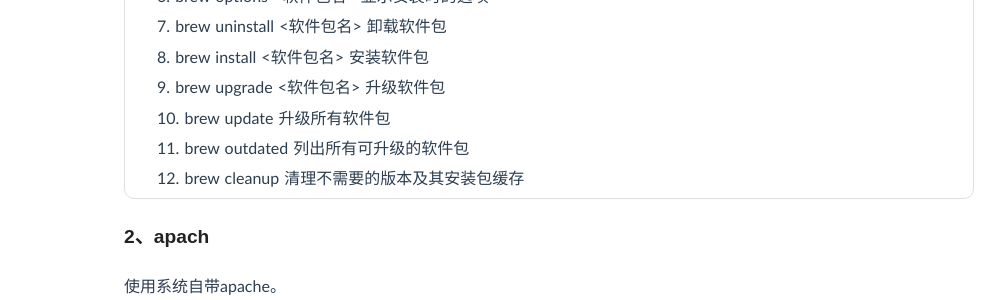
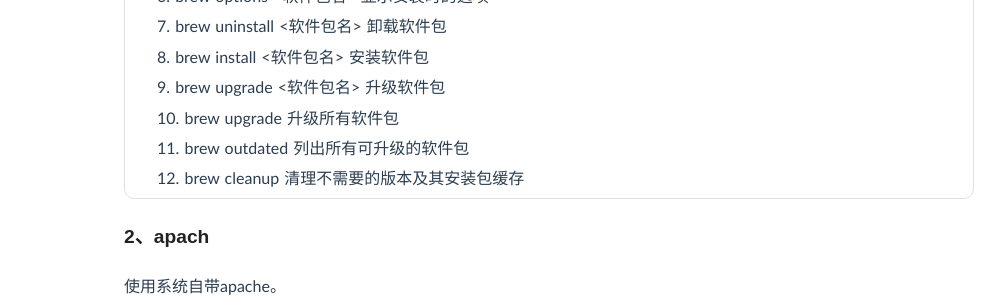
Before and after one commit to vincen/vincen.github.io, a Jekyll site: the page built from _posts/2015-12-18-0001.md, in a window 1280 px wide. Shown: the part 469-769 px from the top of the page, without its empty margins (91-1096 px from the left). Built offline with Jekyll 4.4.1, drawn with Linux system fonts in a browser that asks for light colours; comment, search, counter and statistics services are not loaded.

Commit message:
update post

```diff
--- a/_posts/2015-12-18-0001.md
+++ b/_posts/2015-12-18-0001.md
@@ -18,7 +18,7 @@ homebrew 命令：
 7. brew uninstall <软件包名> 卸载软件包
 8. brew install <软件包名> 安装软件包
 9. brew upgrade <软件包名> 升级软件包
-10. brew update 升级所有软件包
+10. brew upgrade 升级所有软件包
 11. brew outdated 列出所有可升级的软件包
 12. brew cleanup 清理不需要的版本及其安装包缓存
 
```
